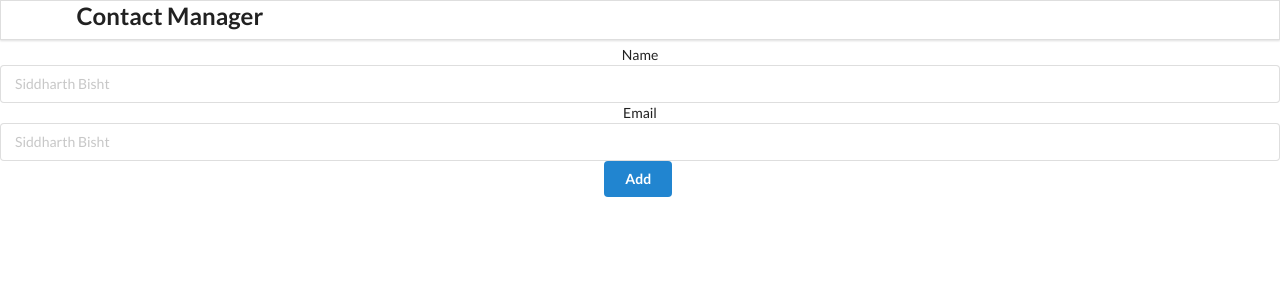
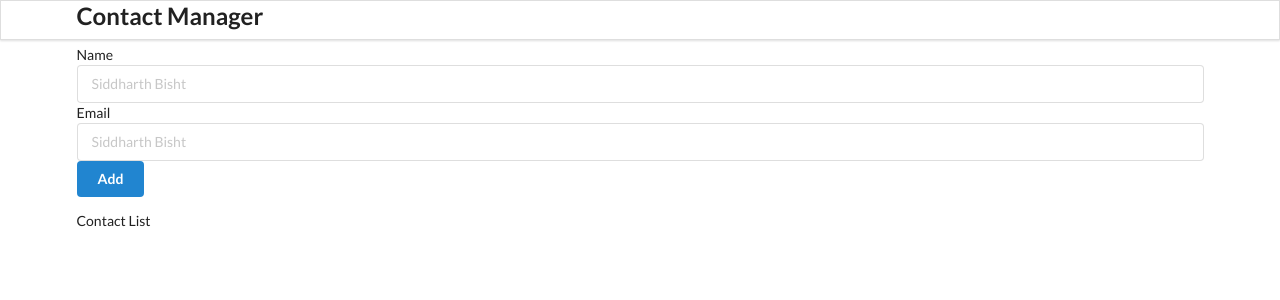
Before and after one commit to OfficialSiddharthBisht/React-Contact-Manager, a React (Create React App) app: page / in a window 1280 px wide. Shown: the top 300 px of the page. Built offline with nearby package versions, Linux system fonts and the light colour scheme.

Commit message:
UPDATE: Started contact list

```diff
--- a/src/components/App.js
+++ b/src/components/App.js
@@ -6,10 +6,10 @@
 
 function App() {
   return (
-    <div className="App">
+    <div className="ui container">
       <Header />
       <AddContact />
-      {/* <ContactList /> */}
+      <ContactList />
     </div>
   );
 }
--- a/src/components/ContactList.jsx
+++ b/src/components/ContactList.jsx
@@ -0,0 +1,11 @@
+import React from "react";
+
+const ContactList = ()=>{
+    return(
+        <div className="ui celled list">
+            Contact List
+        </div>
+    )
+}
+
+export default ContactList;
```
